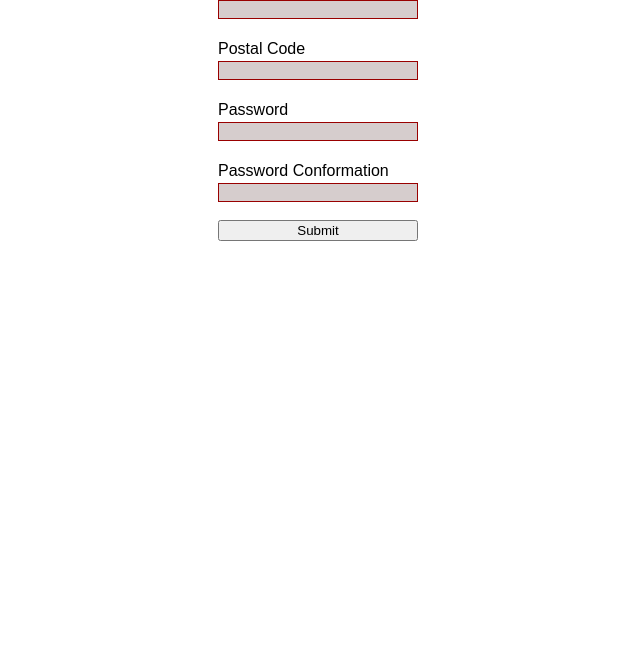
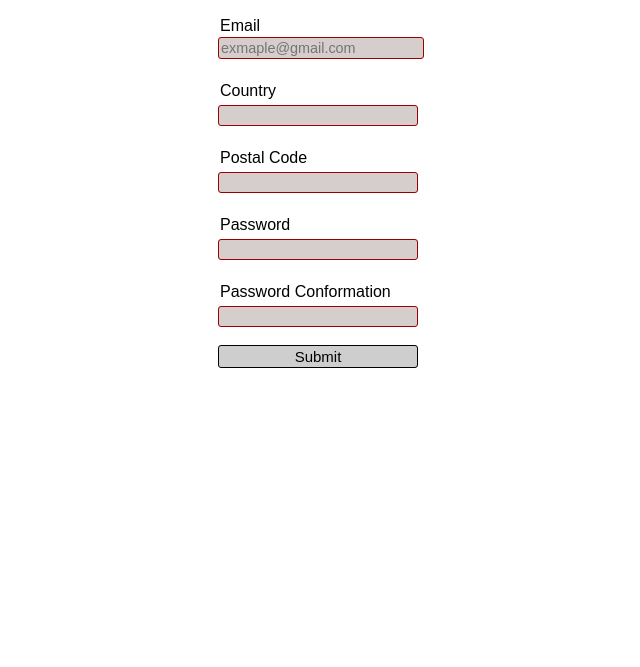
Before and after one commit to zaidoi/odinProjectList, a plain HTML site: page formValidation/index.html in a window 1280 px wide. Shown: the part 133-800 px from the top of the page, without its empty margins (322-962 px from the left). Drawn offline with Linux system fonts and the light colour scheme.

Commit message:
worked on button

```diff
--- a/formValidation/index.html
+++ b/formValidation/index.html
@@ -7,6 +7,8 @@
     <link rel="stylesheet" href="style.css">
 </head>
 <body>
+<h1>Form Validation</h1>
+
     <form novalidate>
         <label for="email">Email</label>
         <input type="email" required placeholder="exmaple@gmail.com" id="Email"  pattern="[a-z0-9._%+\-]+@[a-z0-9.\-]+\.[a-z]{2,}$">
--- a/formValidation/script.js
+++ b/formValidation/script.js
@@ -93,7 +93,8 @@ btn.addEventListener('click',(e) =>{
     if(password.value !== passwordC.value){
         passwordC.value = ""
         passwordCSpan.textContent = "The password doesnt match "
-    }else{
+    }else if (email.value && country.value && postalCode.value && password.value && passwordC.value){
         alert("Form Submitted")
+
     }
 })
--- a/formValidation/style.css
+++ b/formValidation/style.css
@@ -7,6 +7,8 @@ body {
 
   label,input{
     margin-top: 3px;
+    padding: 2px;
+    border-radius: 3px;
   }
 
   input[type="email"] {
@@ -52,3 +54,13 @@ body {
     display: none;
 
   }
+
+
+  button{
+padding: 2px 5px;
+border-radius: 3px;
+border: none;
+font-size: 15px;
+border: 1px solid black;
+background-color: rgb(206, 206, 206);
+  }
```
